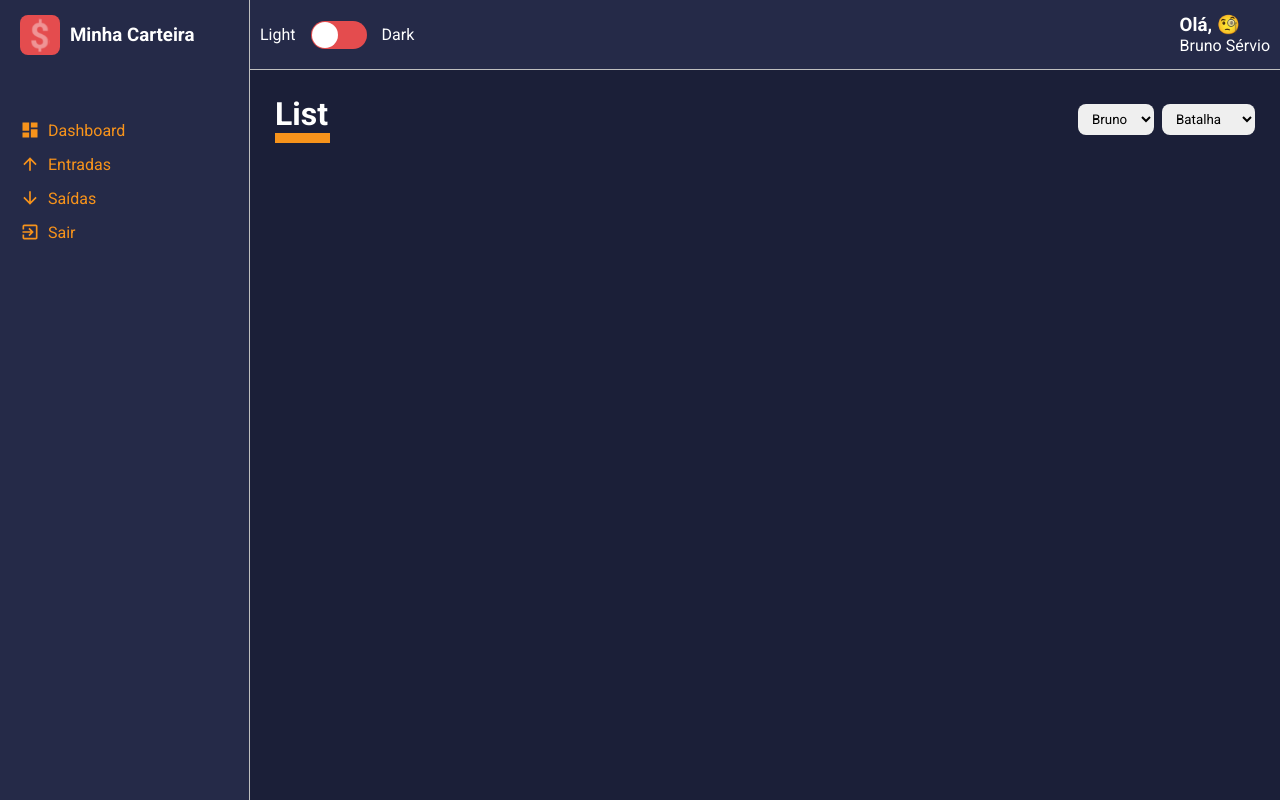
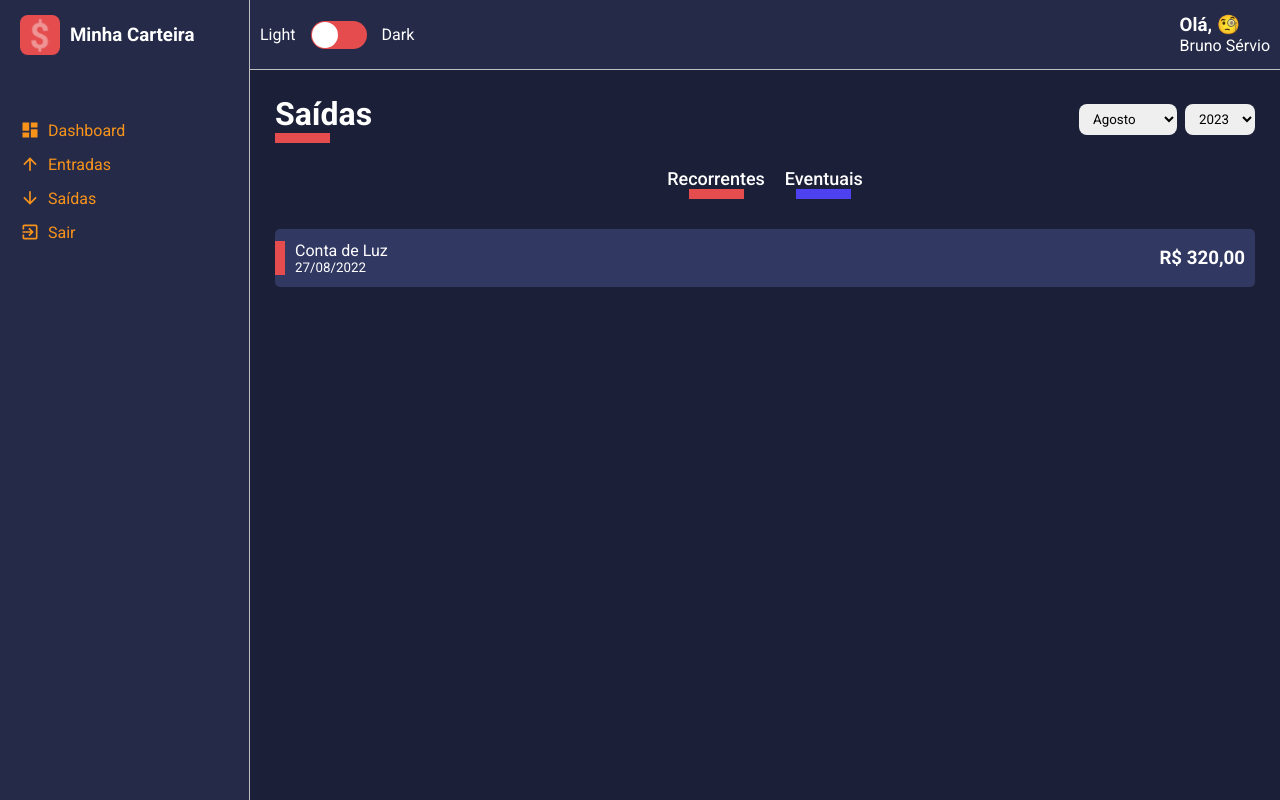
Before and after one commit to bservio/minha-carteira, a React (Create React App) app: page / in a window 1280 px wide. Built offline with nearby package versions, Linux system fonts and the light colour scheme.

Commit message:
Criação e estilização do componente FinanceCard. Adequação de List e Content

```diff
--- a/src/components/Content/styles.ts
+++ b/src/components/Content/styles.ts
@@ -6,4 +6,23 @@
 	background-color: ${props => props.theme.colors.primary};
 
 	padding: 25px;
+
+	height: calc(100vh - 70px);
+	overflow-y: scroll;
+
+	::-webkit-scrollbar {
+		width: 10px;
+	};
+	::-webkit-scrollbar-thumb {
+		background-color: ${props => props.theme.colors.secondary};
+		border-radius: 10px;
+	};
+	::-webkit-scrollbar-track {
+		background-color: ${props => props.theme.colors.tertiary};
+	};
+
+	scrollbar-color: ${props => props.theme.colors.secondary} ${props => props.theme.colors.tertiary};
+
+	scrollbar-width: 10px;
+
 `;
--- /dev/null
+++ b/src/components/FinanceCard/index.tsx
@@ -0,0 +1,27 @@
+import React from "react";
+
+import { Container, Tag } from './styles';
+
+interface IFinanceCardProps {
+	tagColor: string;
+	title: string;
+	subtitle: string;
+	amount: string;
+}
+
+const FinanceCard: React.FC<IFinanceCardProps> = ({
+	tagColor, title, subtitle, amount
+}) => {
+	return (
+		<Container>
+			<Tag color={tagColor} />
+			<div>
+				<span>{title}</span>
+				<small>{subtitle}</small>
+			</div>
+			<h3>{amount}</h3>
+		</Container>
+	)
+}
+
+export default FinanceCard;
--- /dev/null
+++ b/src/components/FinanceCard/styles.ts
@@ -0,0 +1,50 @@
+import styled from "styled-components";
+
+
+interface ITagProps {
+	color: string;
+}
+
+export const Container = styled.li`
+	background-color: ${props => props.theme.colors.tertiary};
+
+	list-style: none;
+	border-radius: 5px;
+
+	margin: 10px 0;
+	padding: 12px 10px;
+
+	display: flex;
+	justify-content: space-between;
+	align-items:center;
+
+	cursor: pointer;
+	transition: all .3s;
+
+	position: relative;
+
+	&:hover {
+		opacity: 0.7;
+		transform: translateX(10px);
+	}
+
+	> div {
+		display: flex;
+		flex-direction: column;
+		justify-content: space-between;
+
+		padding-left: 10px;
+	}
+`;
+
+export const Tag = styled.div<ITagProps>`
+	width: 10px;
+	height: 60%;
+
+	background-color: ${props => props.color};
+
+	position: absolute;
+	left: 0;
+
+
+`;
--- a/src/pages/List/index.tsx
+++ b/src/pages/List/index.tsx
@@ -1,28 +1,53 @@
 import React from 'react';
-import { Container } from './styles';
+import { Container, Content, Filters } from './styles';
 
 import SelectInput from '../../components/SelectInput';
+import FinanceCard from '../../components/FinanceCard';
 import ContentHeader from '../../components/ContentHeader';
 
 const List: React.FC = () => {
-	const names = [
-		{ value: "Bruno", label: "Bruno" },
-		{ value: "Ana", label: "Ana" },
-		{ value: "José", label: "José" }
+	const months = [
+		{ value: 8, label: "Agosto" },
+		{ value: 9, label: "Setembro" },
+		{ value: 10, label: "Outubro" }
 	]
 
-	const places = [
-		{ value: "Batalha", label: "Batalha" },
-		{ value: "Teresina", label: "Teresina" },
-		{ value: "Parnaíba", label: "Parnaíba" },
+	const years = [
+		{ value: 2023, label: "2023" },
+		{ value: 2024, label: "2024" },
+		{ value: 2025, label: "2025" },
 	]
 
 	return (
 		<Container>
-			<ContentHeader title="List" lineColor="#F7931B">
-				<SelectInput options={names} />
-				<SelectInput options={places} />
+			<ContentHeader title="Saídas" lineColor="#E44C4E">
+				<SelectInput options={months} />
+				<SelectInput options={years} />
 			</ContentHeader>
+
+			<Filters>
+				<button
+					type="button"
+					className='tag-filter tag-filter-recurrent'
+				>
+					Recorrentes
+				</button>
+				<button
+					type="button"
+					className='tag-filter tag-filter-eventual'
+				>
+					Eventuais
+				</button>
+			</Filters>
+
+			<Content>
+				<FinanceCard
+					tagColor='#E44C4E'
+					title='Conta de Luz'
+					subtitle='27/08/2022'
+					amount='R$ 320,00'
+				/>
+			</Content>
 		</Container>
 	)
 }
--- a/src/pages/List/styles.ts
+++ b/src/pages/List/styles.ts
@@ -3,3 +3,44 @@
 export const Container = styled.div`
 
 `;
+export const Content = styled.div`
+
+`;
+
+export const Filters = styled.div`
+	width: 100%;
+	display: flex;
+	justify-content: center;
+	margin-bottom: 30px;
+
+	.tag-filter {
+		font-size: 18px;
+		font-weight: 500;
+		background: none;
+		color: ${props => props.theme.colors.white};
+
+		margin: 0 10px;
+
+		transition: opacity .3s;
+
+		&:hover {
+			opacity: 0.7;
+		}
+
+	}
+	.tag-filter-recurrent::after {
+		content: "";
+		display: block;
+		width: 55px;
+		margin: 0 auto;
+		border-bottom: 10px solid ${props => props.theme.colors.warning}
+	}
+
+	.tag-filter-eventual::after {
+		content: "";
+		display: block;
+		width: 55px;
+		margin: 0 auto;
+		border-bottom: 10px solid ${props => props.theme.colors.sucess}
+	}
+`;
```
